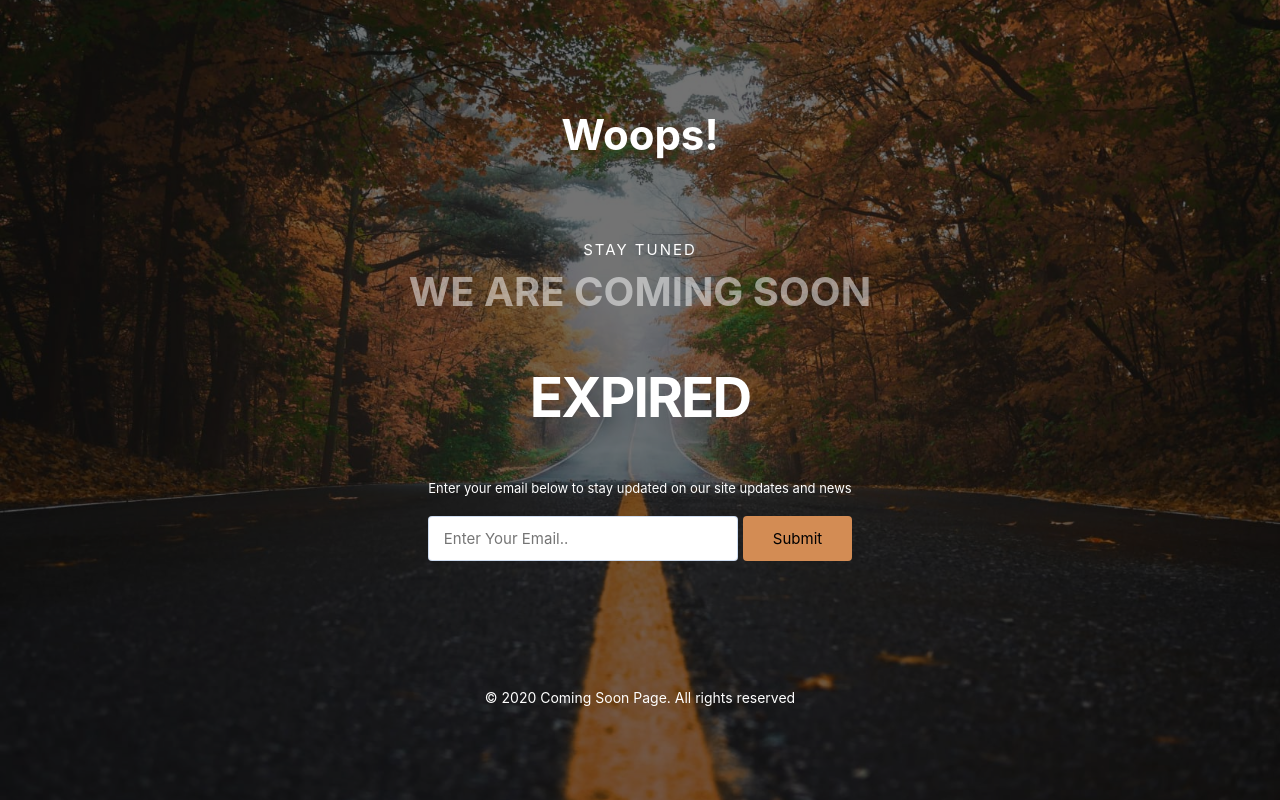
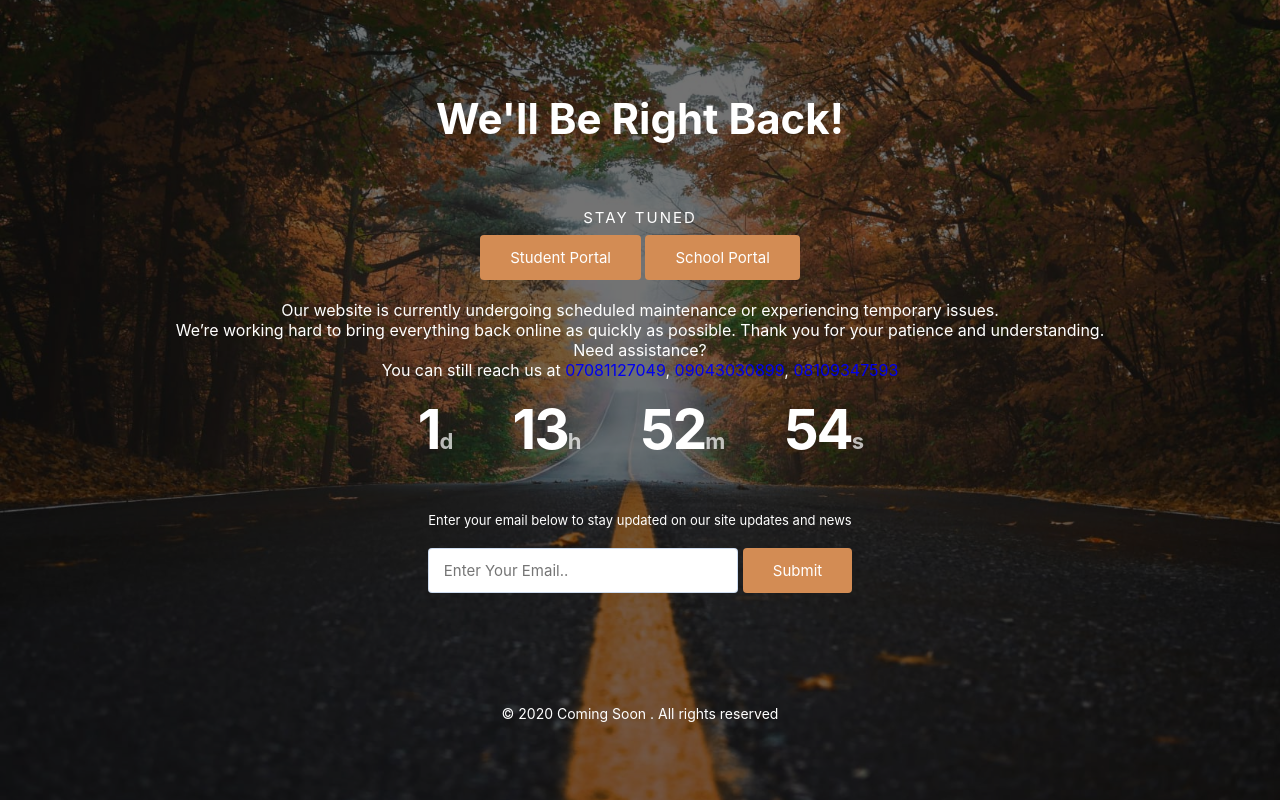
Before and after one commit to wisdomosinachi/woops-page, a plain HTML site: page index.html in a window 1280 px wide. Drawn offline with Linux system fonts and the light colour scheme.

Commit message:
Add files via upload

```diff
--- a/css/style.css
+++ b/css/style.css
@@ -195,7 +195,7 @@ Author URL: http://w3layouts.com
  }
 
  button.btn {
-     color: #000;
+     color: #fff;
      background: #D38C54;
      cursor: pointer;
      text-decoration: none;
--- a/index.html
+++ b/index.html
@@ -19,11 +19,28 @@ Author: Wisdom Osinachi
 	<section class="w3l-coming-soon">
 		<div class="bgimg text-center">
 			<div class="topleft">
-				<a class="brand-logo" href="#index.html">Woops!</a>
+				<a class="brand-logo" href="#index.html">We'll Be Right Back!</a>
 			</div>
 			<div class="middle">
 				<h2>Stay Tuned</h2>
-				<h1>We ARE COMING SOON</h1>
+
+				<a href="https://portal.acadportal.com/student-portal/signin.php"><button class="btn theme-button">Student Portal</button></a>
+
+				<a href="https://portal.acadportal.com/signin.php"><button class="btn theme-button">School Portal</button></a>
+
+				<br />
+				<br />
+
+				<p>
+				Our website is currently undergoing scheduled maintenance or experiencing temporary issues.
+<p>
+We’re working hard to bring everything back online as quickly as possible.
+Thank you for your patience and understanding.
+<p>
+Need assistance?
+<p>
+You can still reach us at <a href="tel:07081127049">07081127049</a>, <a href="tel:09043030899">09043030899</a>, <a href="tel:08109347593">08109347593</a>
+				</p>
 
 				<p id="demo"></p>
 
@@ -40,14 +57,14 @@ Author: Wisdom Osinachi
 			</div>
 			<!-- copyright -->
 			<div class="copy-right text-center">
-				<p>© 2020 Coming Soon Page. All rights reserved </p>
+				<p>© 2020 Coming Soon . All rights reserved </p>
 			</div>
 			<!-- //copyright -->
 		</div>
 
 		<script>
 			// Set the date we're counting down to
-			var countDownDate = new Date("Jan 5, 2021 15:37:25").getTime();
+			var countDownDate = new Date("Apr 12, 2025 15:37:25").getTime();
 
 			// Update the count down every 1 second
 			var countdownfunction = setInterval(function () {
```
